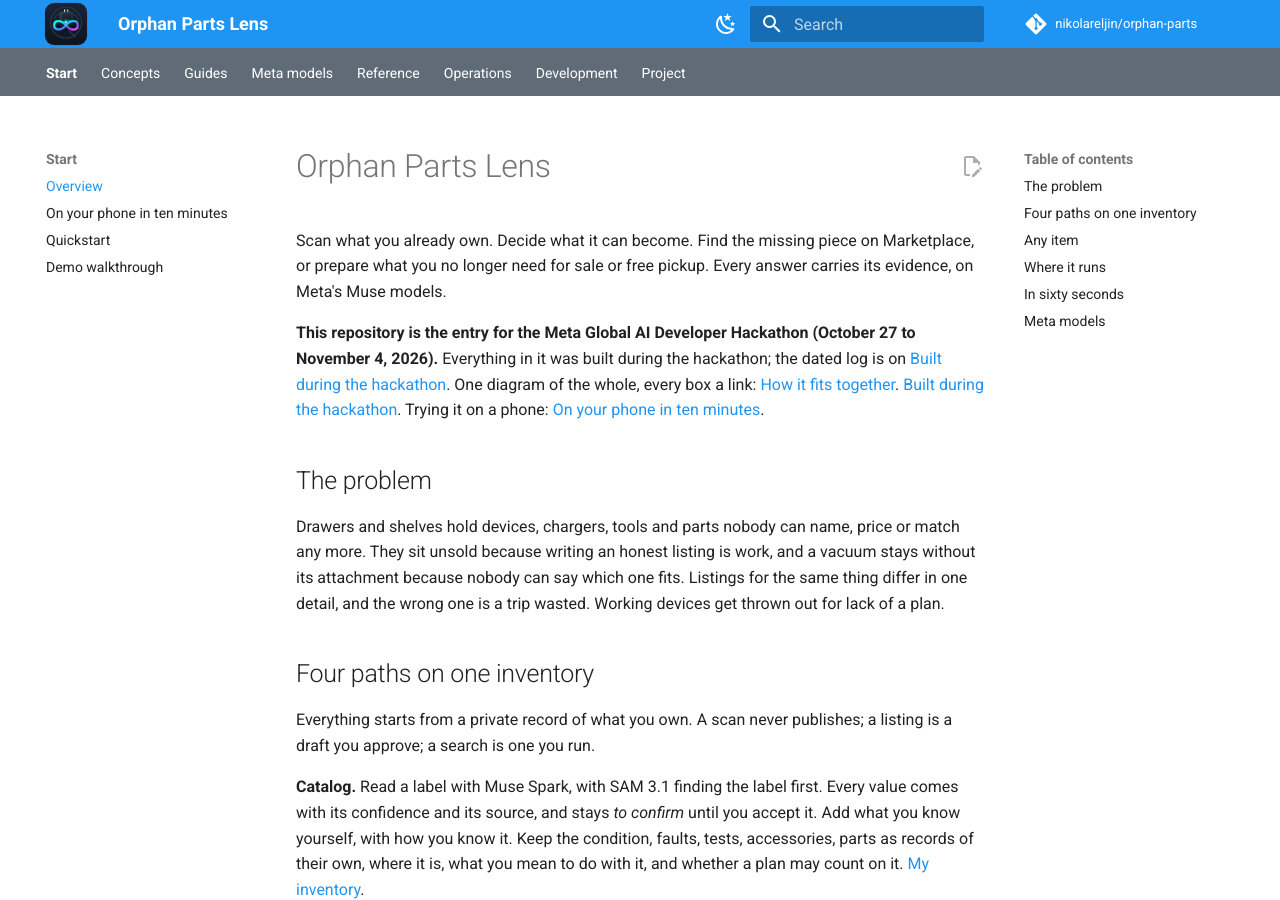
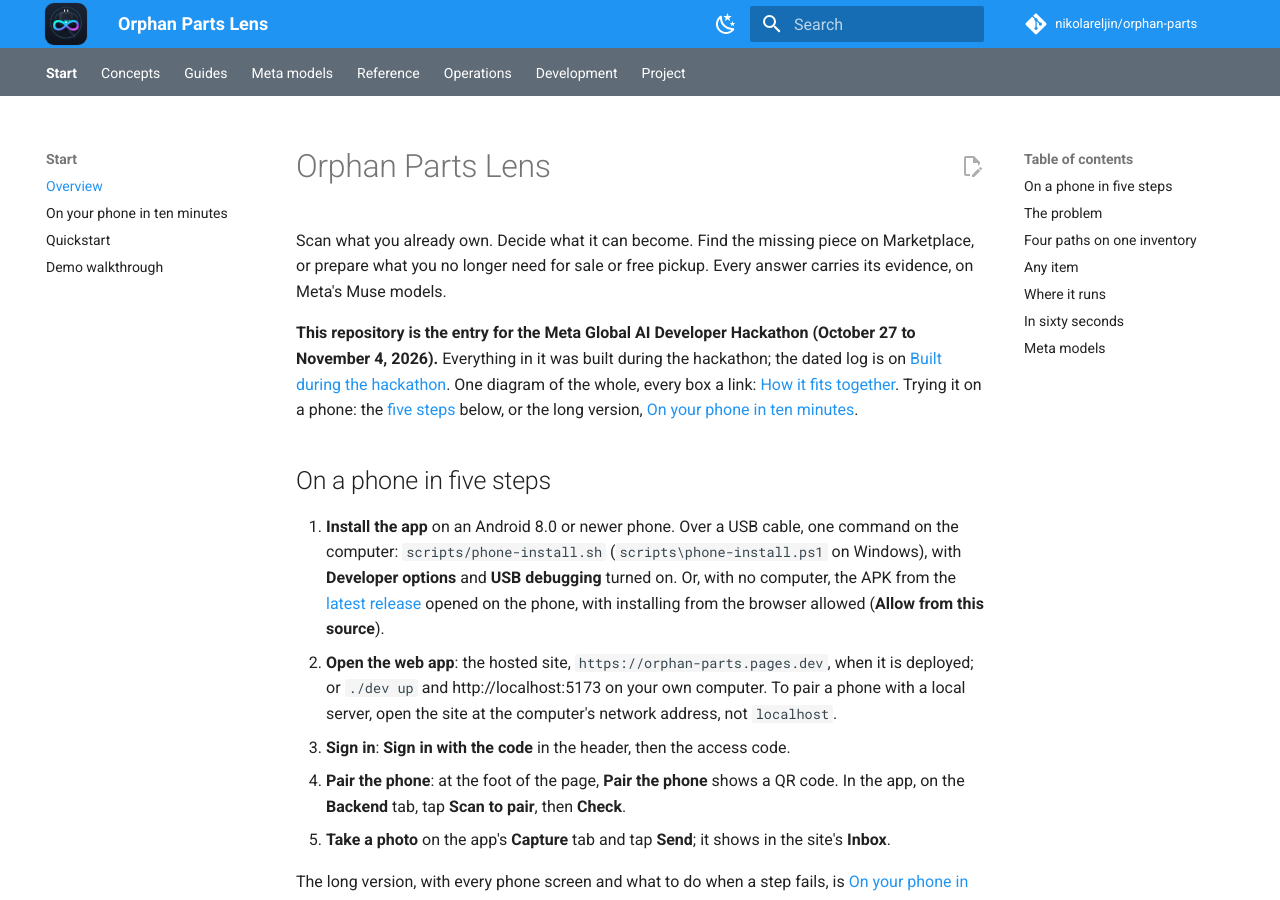
Before and after one commit to nikolareljin/orphan-parts, an MkDocs documentation site: the page built from docs/index.md, in a window 1280 px wide and 900 px high. Built offline with MkDocs 1.6.1 and Material for MkDocs 9.7.7, drawn with Linux system fonts in a browser that asks for light colours; comment, search, counter and statistics services are not loaded.

Commit message:
docs: the five device setup steps on the README and the docs home

```diff
--- a/docs/index.md
+++ b/docs/index.md
@@ -6,9 +6,28 @@
 
 **This repository is the entry for the Meta Global AI Developer Hackathon (October 27 to
 November 4, 2026).** Everything in it was built during the hackathon; the dated log is on
-[Built during the hackathon](project/hackathon.md).
-One diagram of the whole, every box a link: [How it fits together](project/flow.md).
-[Built during the hackathon](project/hackathon.md). Trying it on a phone:
+[Built during the hackathon](project/hackathon.md). One diagram of the whole, every box a
+link: [How it fits together](project/flow.md). Trying it on a phone: the
+[five steps](#on-a-phone-in-five-steps) below, or the long version,
+[On your phone in ten minutes](start/judges.md).
+
+## On a phone in five steps
+
+1. **Install the app** on an Android 8.0 or newer phone. Over a USB cable, one command on the
+   computer: `scripts/phone-install.sh` (`scripts\phone-install.ps1` on Windows), with
+   **Developer options** and **USB debugging** turned on. Or, with no computer, the APK from
+   the [latest release](https://github.com/nikolareljin/orphan-parts/releases/latest) opened on
+   the phone, with installing from the browser allowed (**Allow from this source**).
+2. **Open the web app**: the hosted site, `https://orphan-parts.pages.dev`, when it is
+   deployed; or `./dev up` and http://localhost:5173 on your own computer. To pair a phone
+   with a local server, open the site at the computer's network address, not `localhost`.
+3. **Sign in**: **Sign in with the code** in the header, then the access code.
+4. **Pair the phone**: at the foot of the page, **Pair the phone** shows a QR code. In the
+   app, on the **Backend** tab, tap **Scan to pair**, then **Check**.
+5. **Take a photo** on the app's **Capture** tab and tap **Send**; it shows in the site's
+   **Inbox**.
+
+The long version, with every phone screen and what to do when a step fails, is
 [On your phone in ten minutes](start/judges.md).
 
 ## The problem
```
Also changed, not shown: CHANGELOG.md (+1 -0 lines), README.md (+23 -4 lines).
